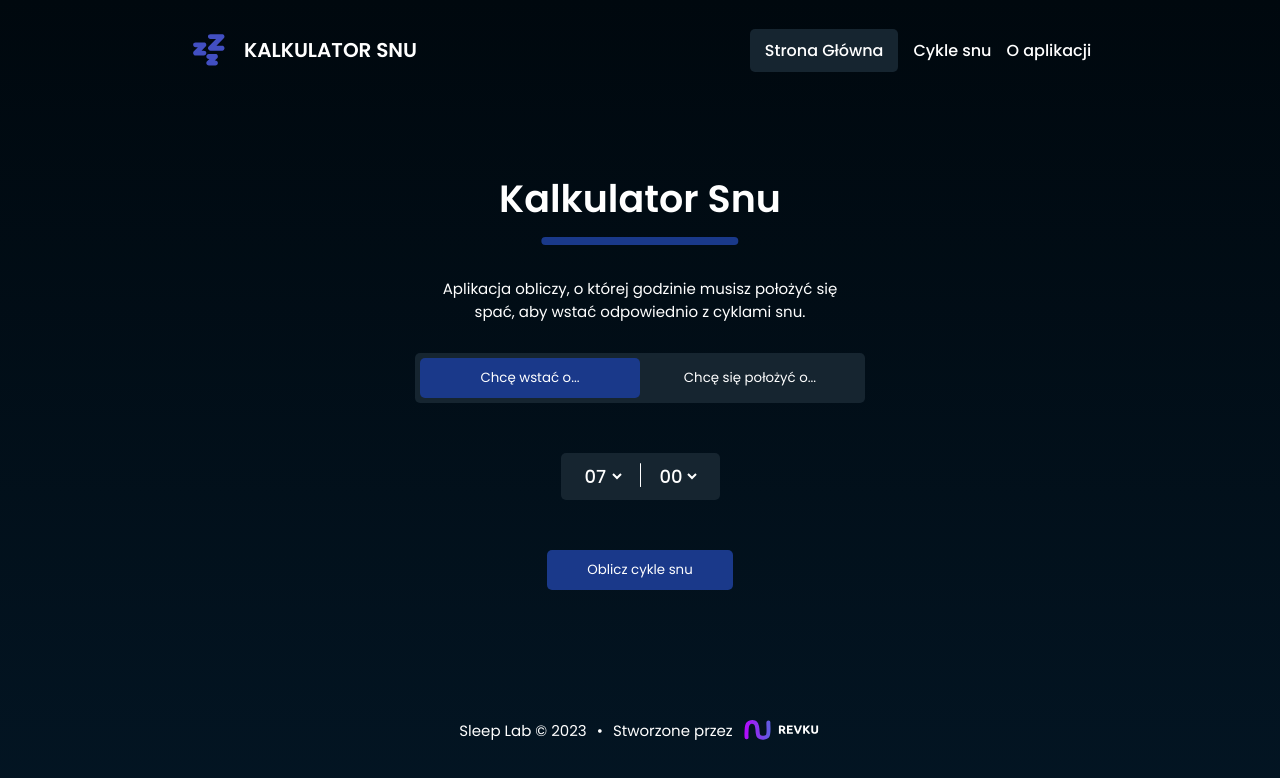
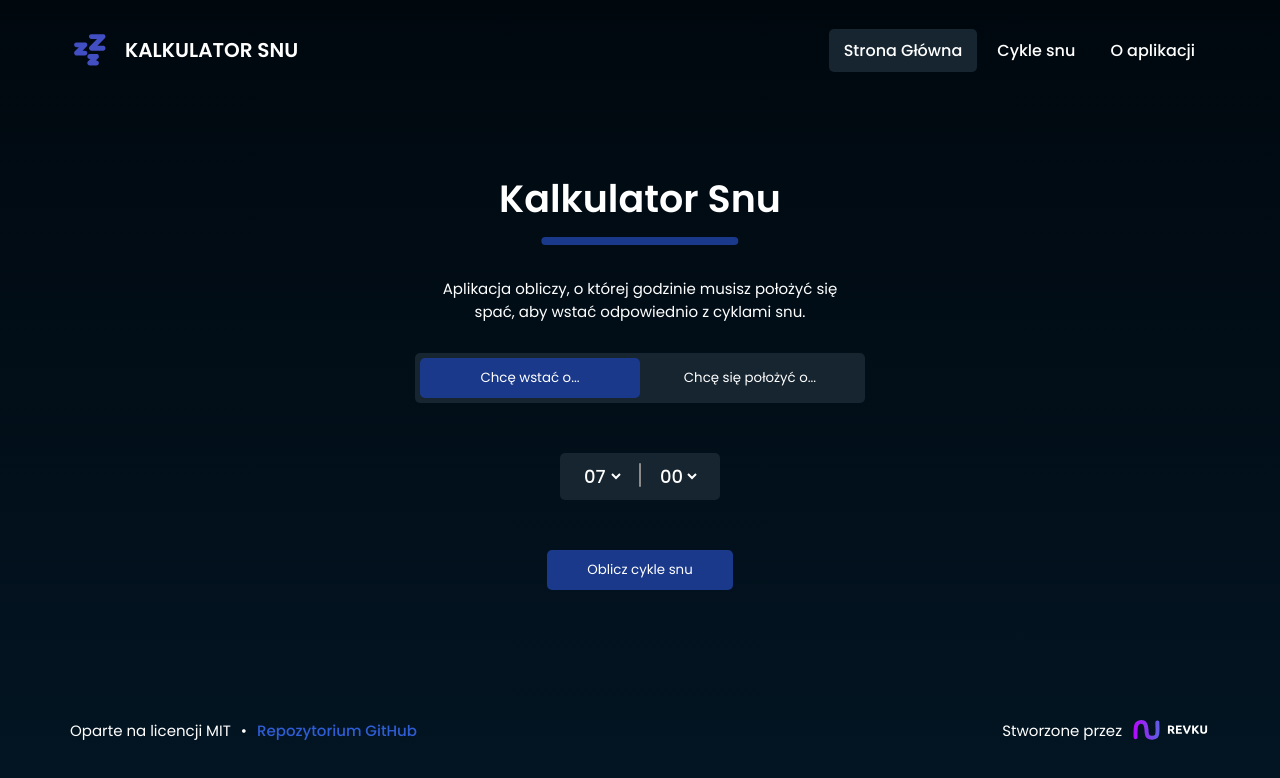
Before and after one commit to Revku/sleep-calculator, a React (Vite) app: page / in a window 1280 px wide. Shown: the top 778 px of the page. Built offline with nearby package versions, Linux system fonts and the light colour scheme.

Commit message:
Design refactor

```diff
--- a/src/components/Footer/Footer.jsx
+++ b/src/components/Footer/Footer.jsx
@@ -14,15 +14,16 @@ const Wrapper = styled.div`
   @media (min-width: 700px) {
     font-size: 15px;
     flex-direction: row;
+    justify-content: space-between;
   }
   span {
     margin: 0 10px;
   }
 
-  @media (max-width: 700px) {
-    span {
-      display: none;
-    }
+  a {
+    color: #2e5dd4;
+    font-weight: 500;
+    text-decoration: none;
   }
 `;
 
@@ -46,8 +47,12 @@ const Logo = styled.img`
 const Footer = () => {
   return (
     <Wrapper>
-      <p>Sleep Lab &copy; 2023 </p>
-      <span>&bull;</span>{' '}
+      <p>
+        Oparte na licencji MIT<span>&bull;</span>
+        <a href="/github" target="_blank">
+          Repozytorium GitHub
+        </a>
+      </p>
       <Author>
         Stworzone przez
         <a href="https://revku.dev/" target="_blank" rel="noreferrer">
--- a/src/components/Navigation/Navigation.jsx
+++ b/src/components/Navigation/Navigation.jsx
@@ -13,10 +13,6 @@ const Wrapper = styled.nav`
   align-items: center;
   padding: 0px 30px;
   z-index: 100;
-
-  @media (min-width: 700px) {
-    justify-content: space-around;
-  }
 `;
 
 const LogoImage = styled.img`
@@ -29,10 +25,11 @@ const Link = styled(NavLink)`
   font-weight: 500;
   font-size: 17px;
   margin: 10px 0;
+  padding: 10px 15px;
 
   @media (min-width: 700px) {
     margin: 0;
-    margin-left: 15px;
+    margin-left: 5px;
     font-size: 16px;
     font-weight: 500;
   }
--- a/src/pages/Home.jsx
+++ b/src/pages/Home.jsx
@@ -69,8 +69,8 @@ const Buttons = styled.div`
 
 const Separator = styled.div`
   height: 90%;
-  width: 1px;
-  background-color: white;
+  width: 2px;
+  background-color: #8b8b8b;
   border-radius: 50px;
   margin: 0px 15px;
 `;
--- a/src/templates/MainTemplate.jsx
+++ b/src/templates/MainTemplate.jsx
@@ -7,19 +7,28 @@ import Footer from 'src/components/Footer/Footer';
 
 const Wrapper = styled.div`
   min-height: 100vh;
+  width: 100%;
   display: grid;
   grid-template-rows: 100px 1fr 140px;
+  max-width: 1200px;
+`;
+
+const FlexWrapper = styled.div`
+  display: flex;
+  justify-content: center;
 `;
 
 const MainTemplate = ({ children }) => {
   return (
     <ThemeProvider theme={theme}>
       <GlobalStyle />
-      <Wrapper>
-        <Navigation />
-        <div>{children}</div>
-        <Footer />
-      </Wrapper>
+      <FlexWrapper>
+        <Wrapper>
+          <Navigation />
+          <div>{children}</div>
+          <Footer />
+        </Wrapper>
+      </FlexWrapper>
     </ThemeProvider>
   );
 };
```
